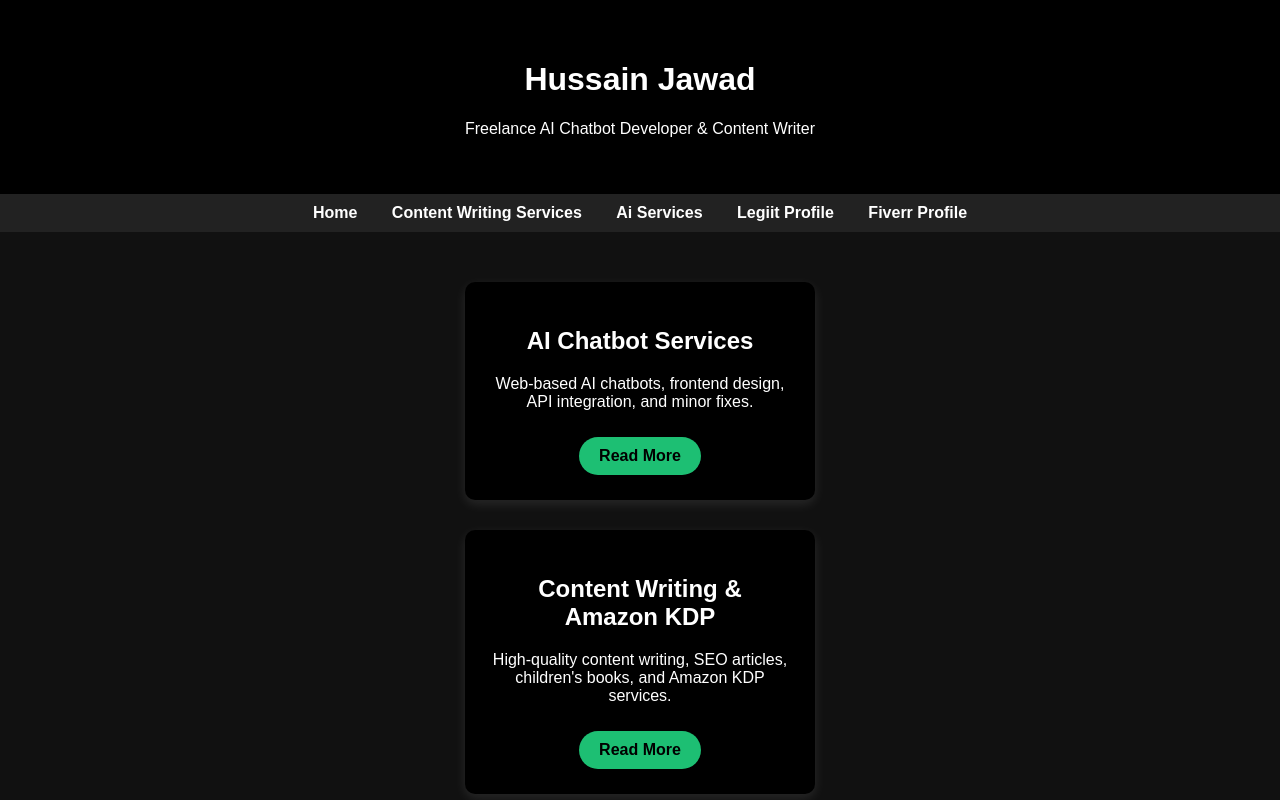
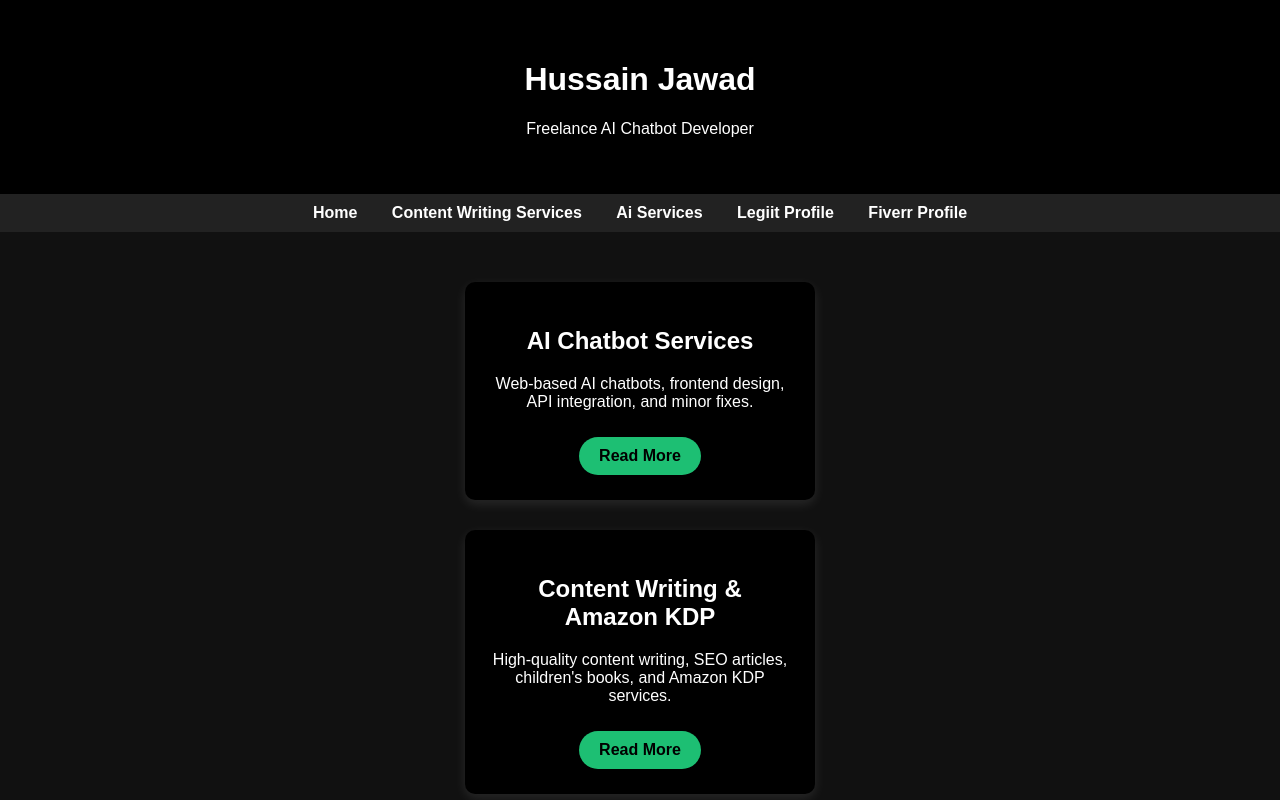
Before and after one commit to Alautomate/index, a plain HTML site: page index.html in a window 1280 px wide. Shown: the top 800 px of the page. Drawn offline with Linux system fonts and the light colour scheme.

Commit message:
Fix HTML formatting and clean up code

```diff
--- a/index.html
+++ b/index.html
@@ -27,7 +27,7 @@
 
 <header>
     <h1>Hussain Jawad</h1>
-    <p>Freelance AI Chatbot Developer & Content Writer</p>
+    <p>Freelance AI Chatbot Developer</p>
 </header>
 
 <nav>
```
